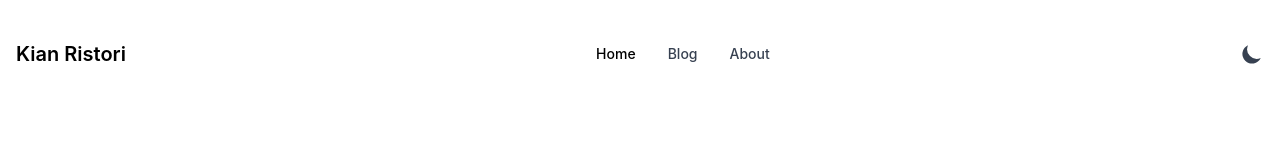
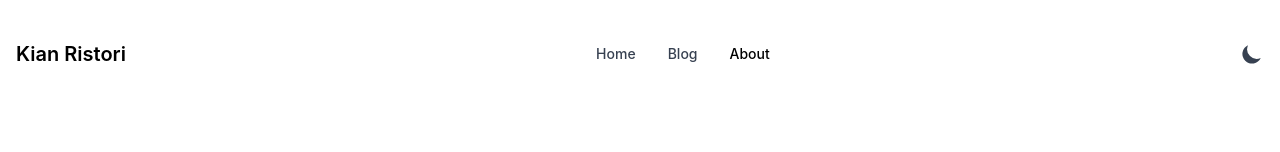
Before and after one commit to KianRistori/kianristori.dev, a Next.js app: page /about in a window 1280 px wide. Shown: the top 152 px of the page. Built offline with nearby package versions, Linux system fonts and the light colour scheme.

Commit message:
Change Active Navbar

```diff
--- a/components/Navbar.js
+++ b/components/Navbar.js
@@ -1,19 +1,70 @@
 import {useTheme} from "next-themes"
 import {SunIcon, MoonIcon} from "@heroicons/react/solid"
 import { useState } from "react";
+import { useRouter } from "next/router";
 
 const Navbar = () => {
     const [isNavOpen, setIsNavOpen] = useState(false);
 
     const {systemTheme, theme, setTheme} = useTheme ();
 
+    const router = useRouter();
+
+    const renderActive = () => {
+      if (router.pathname==="/") {
+        return(
+         <ul class="flex flex-col mt-4 md:flex-row md:space-x-8 md:mt-0 md:text-sm md:font-medium">
+           <li>
+             <a href="/" class="block py-2 pr-4 pl-3 text-black rounded md:bg-transparent md:p-0 dark:text-white">Home</a>
+           </li>
+           <li>
+             <a href="/blog" class="block py-2 pr-4 pl-3 text-gray-700 hover:text-gray-800 border-b border-gray-100 hover:bg-gray-50 md:hover:bg-transparent md:border-0  md:p-0 md:dark:hover:text-white dark:text-gray-400 dark:hover:bg-gray-700 dark:hover:text-white md:dark:hover:bg-transparent dark:border-gray-700">Blog</a>
+           </li>
+           <li>
+             <a href="/about" class="block py-2 pr-4 pl-3 text-gray-700 hover:text-gray-800 border-b border-gray-100 hover:bg-gray-50 md:hover:bg-transparent md:border-0 md:p-0 md:dark:hover:text-white dark:text-gray-400 dark:hover:bg-gray-700 dark:hover:text-white md:dark:hover:bg-transparent dark:border-gray-700">About</a>
+           </li>
+         </ul>
+        )
+      }
+      if (router.pathname==="/blog") {
+        return(
+         <ul class="flex flex-col mt-4 md:flex-row md:space-x-8 md:mt-0 md:text-sm md:font-medium">
+           <li>
+             <a href="/" class="block py-2 pr-4 pl-3 text-gray-700 hover:text-gray-800 border-b border-gray-100 hover:bg-gray-50 md:hover:bg-transparent md:border-0 md:p-0 md:dark:hover:text-white dark:text-gray-400 dark:hover:bg-gray-700 dark:hover:text-white md:dark:hover:bg-transparent dark:border-gray-700">Home</a>
+           </li>
+           <li>
+             <a href="/blog" class="block py-2 pr-4 pl-3 text-black rounded md:bg-transparent md:p-0 dark:text-white">Blog</a>
+           </li>
+           <li>
+             <a href="/about" class="block py-2 pr-4 pl-3 text-gray-700 hover:text-gray-800 border-b border-gray-100 hover:bg-gray-50 md:hover:bg-transparent md:border-0 md:p-0 md:dark:hover:text-white dark:text-gray-400 dark:hover:bg-gray-700 dark:hover:text-white md:dark:hover:bg-transparent dark:border-gray-700">About</a>
+           </li>
+         </ul>
+        )
+      }
+      if (router.pathname==="/about") {
+        return(
+         <ul class="flex flex-col mt-4 md:flex-row md:space-x-8 md:mt-0 md:text-sm md:font-medium">
+           <li>
+             <a href="/" class="block py-2 pr-4 pl-3 text-gray-700 hover:text-gray-800 border-b border-gray-100 hover:bg-gray-50 md:hover:bg-transparent md:border-0 md:p-0 md:dark:hover:text-white dark:text-gray-400 dark:hover:bg-gray-700 dark:hover:text-white md:dark:hover:bg-transparent dark:border-gray-700">Home</a>
+           </li>
+           <li>
+             <a href="/blog" class="block py-2 pr-4 pl-3 text-gray-700 hover:text-gray-800 border-b border-gray-100 hover:bg-gray-50 md:hover:bg-transparent md:border-0 md:p-0 md:dark:hover:text-white dark:text-gray-400 dark:hover:bg-gray-700 dark:hover:text-white md:dark:hover:bg-transparent dark:border-gray-700">Blog</a>
+           </li>
+           <li>
+             <a href="/about" class="block py-2 pr-4 pl-3 text-black rounded md:bg-transparent md:p-0 dark:text-white">About</a>
+           </li>
+         </ul>
+        )
+      }
+    }
+
     const renderThemeChanger = () => {
       const currentTheme = theme === "system" ? systemTheme : theme;
 
       if (currentTheme === "dark") {
         return (
-            <button aria-label="sun-icon" className="block py-2 pr-4 pl-3 text-gray-700 hover:bg-gray-50 md:hover:bg-transparent md:border-0 md:hover:text-blue-700 md:p-0 dark:text-gray-400 md:dark:hover:text-white dark:hover:bg-gray-700 dark:hover:text-white md:dark:hover:bg-transparent" onClick={() => setTheme('light')}>
-              <SunIcon className="w-6"/>
+            <button aria-label="sun-icon" className="block py-2 pr-4 pl-3 text-gray-700 md:border-0 md:p-0 dark:text-gray-400" onClick={() => setTheme('light')}>
+              <SunIcon className="w-6 h-auto hover:text-gray-200"/>
             </button>
 
         )
@@ -21,8 +72,8 @@ const Navbar = () => {
 
       if (currentTheme === "light") {
         return (
-            <button aria-label="moon-icon" className="block py-2 pr-4 pl-3 text-gray-700 hover:bg-gray-50 md:hover:bg-transparent md:border-0 md:hover:text-blue-700 md:p-0 dark:text-gray-400 md:dark:hover:text-white dark:hover:bg-gray-700 dark:hover:text-white md:dark:hover:bg-transparent" onClick={() => setTheme('dark')}>
-              <MoonIcon className="w-6 h-auto"/>
+            <button aria-label="moon-icon" className="block py-2 pr-4 pl-3 text-gray-700 md:border-0 md:p-0 dark:text-gray-400" onClick={() => setTheme('dark')}>
+              <MoonIcon className="w-6 h-auto hover:text-gray-900"/>
             </button>
         )
       }
@@ -43,17 +94,7 @@ const Navbar = () => {
 </button>
 </div>
 <div class="hidden justify-between items-center w-full md:flex md:w-auto md:order-1" id="mobile-menu-4">
-<ul class="flex flex-col mt-4 md:flex-row md:space-x-8 md:mt-0 md:text-sm md:font-medium">
-<li>
-<a href="/" class="block py-2 pr-4 pl-3 text-black  rounded md:bg-transparent md:p-0 dark:text-white" aria-current="page">Home</a>
-</li>
-<li>
-<a href="/blog" class="block py-2 pr-4 pl-3 text-gray-700 hover:text-gray-800 border-b border-gray-100 hover:bg-gray-50 md:hover:bg-transparent md:border-0  md:p-0 md:dark:hover:text-white dark:text-gray-400 dark:hover:bg-gray-700 dark:hover:text-white md:dark:hover:bg-transparent dark:border-gray-700">Blog</a>
-</li>
-<li>
-<a href="/about" class="block py-2 pr-4 pl-3 text-gray-700 hover:text-gray-800 border-b border-gray-100 hover:bg-gray-50 md:hover:bg-transparent md:border-0 md:p-0 md:dark:hover:text-white dark:text-gray-400 dark:hover:bg-gray-700 dark:hover:text-white md:dark:hover:bg-transparent dark:border-gray-700">About</a>
-</li>
-</ul>
+{renderActive()}
 </div>
 </div>
 </nav>
```
